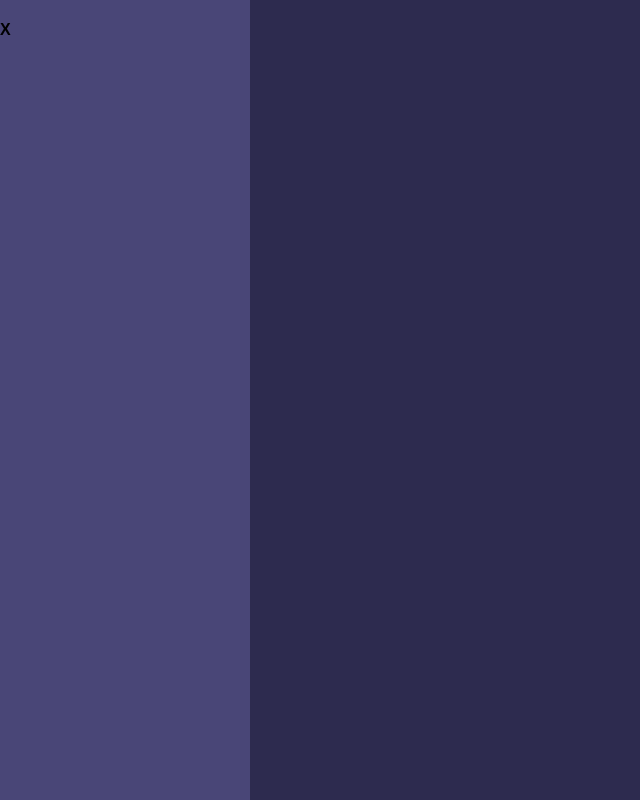
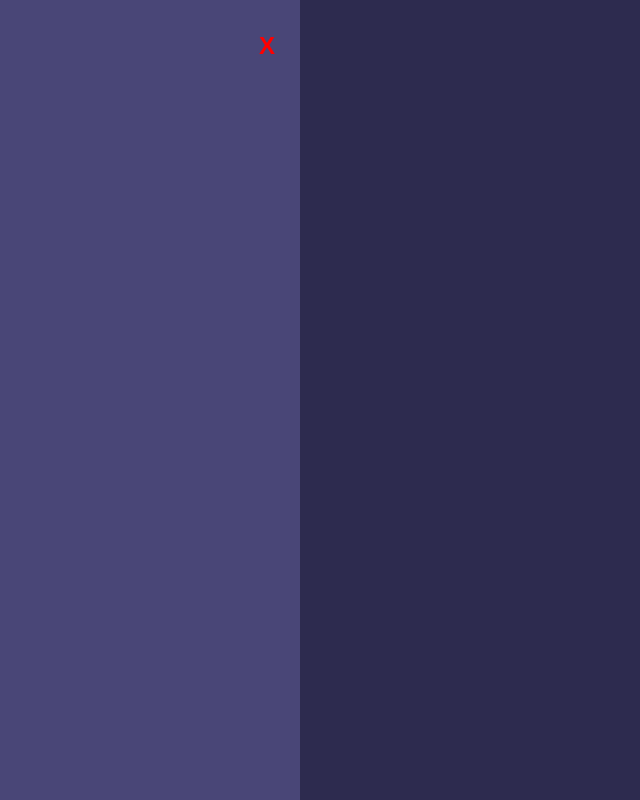
Before and after one commit to hamzaFKH/custom-website, a plain HTML site: page index.html in a window 1280 px wide. Shown: the whole page, without its empty margins (0-640 px from the left). Drawn offline with Linux system fonts and the light colour scheme.

Commit message:
Simple Styling

```diff
--- a/style.css
+++ b/style.css
@@ -17,10 +17,19 @@ body{
   left: 0;
 }
 
+.navClose{
+  color: red;
+  position: absolute;
+  right: 25px;
+  top: 0px;
+  font-size: 18pt;
+}
+
 .nav{
   background: #494677;
   height: 100%;
   position: fixed;
+  padding: 25px;
   display: block;
   z-index: 1;
   top: 0;
```
